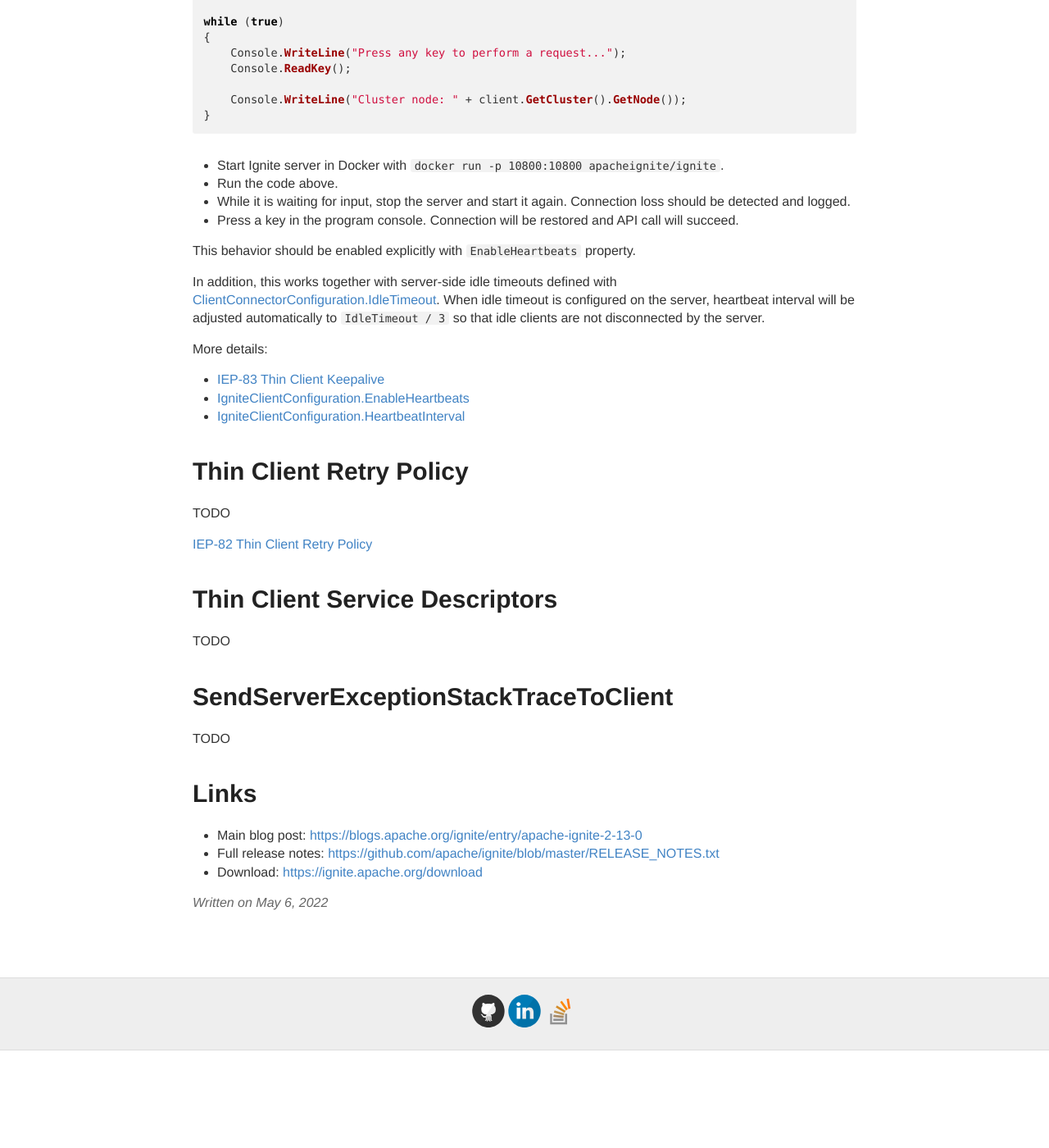
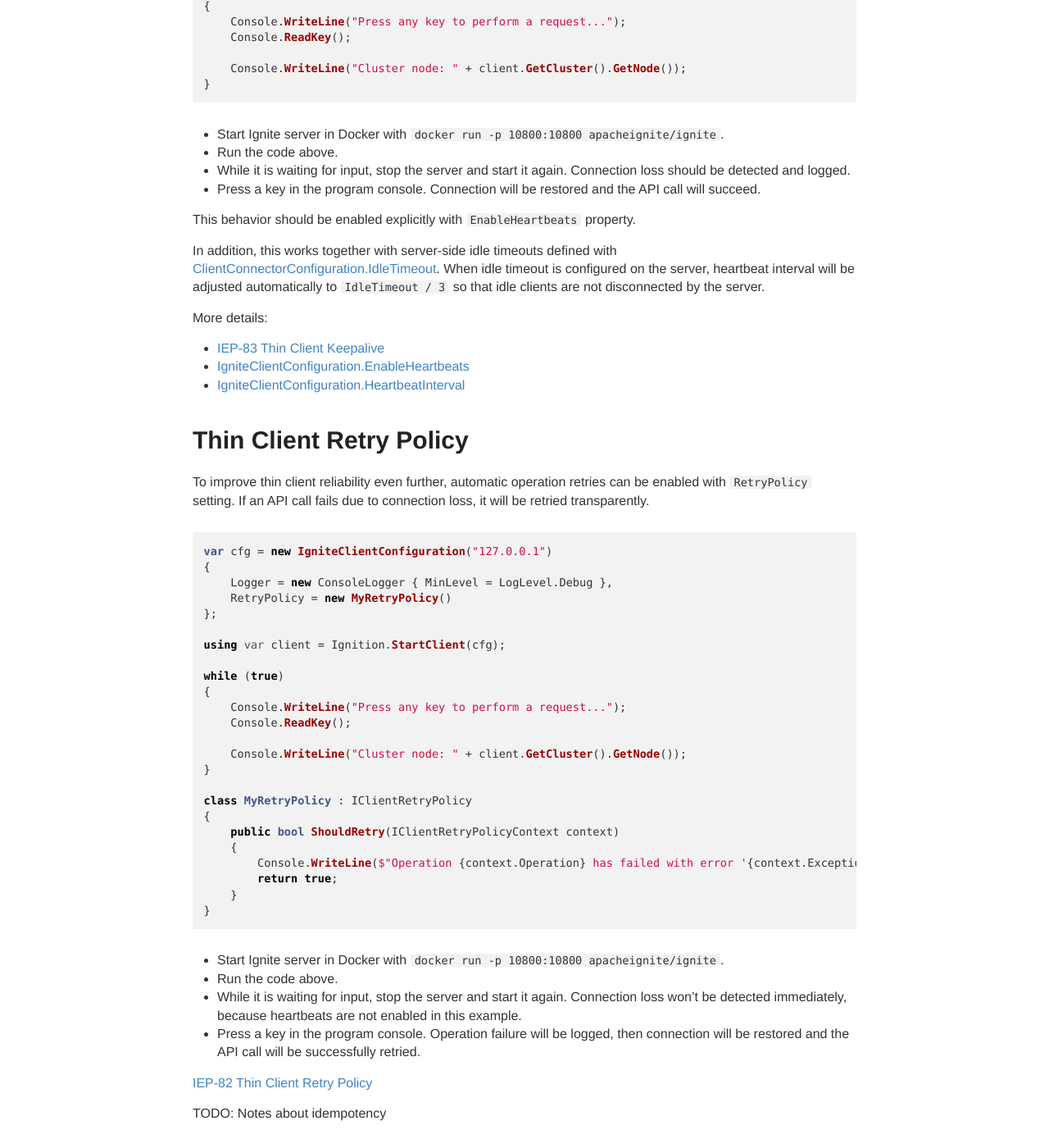
Before and after one commit to ptupitsyn/ptupitsyn.github.io, a Jekyll site: the page built from _posts/2022-05-06-Whats-New-In-Ignite-Net-2.13.md, in a window 1280 px wide and 1400 px high, scrolled down 803 px. Shown: the whole window at 82% size. Built offline with Jekyll 4.4.1, drawn with Linux system fonts in a browser that asks for light colours; comment, search, counter and statistics services are not loaded; before the commit the page ends 2084 px from its top, so only the background shows below that; some of the changed text lies outside the part shown.

Commit message:
retry policy demo

````diff
--- a/_posts/2022-05-06-Whats-New-In-Ignite-Net-2.13.md
+++ b/_posts/2022-05-06-Whats-New-In-Ignite-Net-2.13.md
@@ -24,9 +24,7 @@
     Logger = new ConsoleLogger { MinLevel = LogLevel.Debug }
 };
 
-var client = Ignition.StartClient(cfg);
-
-Console.WriteLine("Client connected.");
+using var client = Ignition.StartClient(cfg);
 
 while (true)
 {
@@ -40,7 +38,7 @@
 * Start Ignite server in Docker with `docker run -p 10800:10800 apacheignite/ignite`.
 * Run the code above.
 * While it is waiting for input, stop the server and start it again. Connection loss should be detected and logged.
-* Press a key in the program console. Connection will be restored and API call will succeed.
+* Press a key in the program console. Connection will be restored and the API call will succeed.
 
 This behavior should be enabled explicitly with `EnableHeartbeats` property.
 
@@ -55,9 +53,45 @@
 
 # Thin Client Retry Policy
 
-TODO
+To improve thin client reliability even further, automatic operation retries can be enabled with `RetryPolicy` setting.
+If an API call fails due to connection loss, it will be retried transparently.
+
+```cs
+var cfg = new IgniteClientConfiguration("127.0.0.1")
+{
+    Logger = new ConsoleLogger { MinLevel = LogLevel.Debug },
+    RetryPolicy = new MyRetryPolicy()
+};
+
+using var client = Ignition.StartClient(cfg);
+
+while (true)
+{
+    Console.WriteLine("Press any key to perform a request...");
+    Console.ReadKey();
+
+    Console.WriteLine("Cluster node: " + client.GetCluster().GetNode());
+}
+
+class MyRetryPolicy : IClientRetryPolicy
+{
+    public bool ShouldRetry(IClientRetryPolicyContext context)
+    {
+        Console.WriteLine($"Operation {context.Operation} has failed with error '{context.Exception.Message}'.");
+        return true;
+    }
+}
+```
+
+* Start Ignite server in Docker with `docker run -p 10800:10800 apacheignite/ignite`.
+* Run the code above.
+* While it is waiting for input, stop the server and start it again. Connection loss won't be detected immediately, because heartbeats are not enabled in this example.
+* Press a key in the program console. Operation failure will be logged, then connection will be restored and the API call will be successfully retried.
+
 
 [IEP-82 Thin Client Retry Policy](https://cwiki.apache.org/confluence/pages/viewpage.action?pageId=195727946)
+
+TODO: Notes about idempotency
 
 # Thin Client Service Descriptors
 
````
